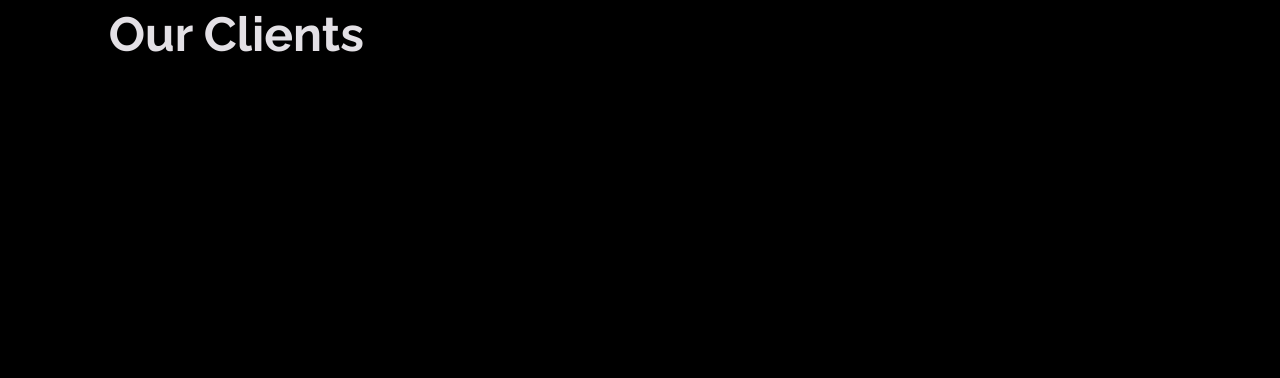
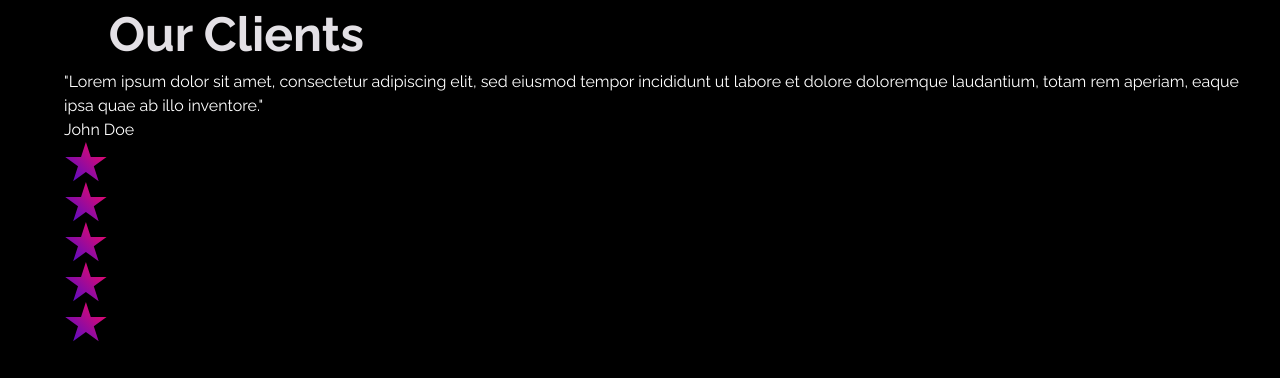
Before and after one commit to monobis/elasticmind-backup, a Next.js app: page / in a window 1280 px wide. Shown: the part 6546-6924 px from the top of the page. Before the commit the page ends 6696 px from the top, so only its background shows below. Built offline with nearby package versions, Linux system fonts and the light colour scheme.

Commit message:
feat: :sparkles: Added customized icon star

```diff
--- a/src/app/page.tsx
+++ b/src/app/page.tsx
@@ -17,6 +17,7 @@ import { CardTechnologyPrimary } from "@/components/CardTechnologyPrimary";
 import { CardTechnologySecondary } from "@/components/CardTechnologySecondary";
 import { CardService } from "@/components/CardService";
 import { CardBusinesses } from "@/components/CardBusinesses";
+import { CardFeedback } from "@/components/CardFeedback";
 
 export default function Home() {
   return (
@@ -373,6 +374,14 @@ export default function Home() {
           <div className={styles.feedbackContent}>
             <h1 className={styles.feedbackTitle}>Feedbacks from Our Clients</h1>
           </div>
+
+          <CardFeedback
+            content="Lorem ipsum dolor sit amet, consectetur adipiscing elit, sed eiusmod
+        tempor incididunt ut labore et dolore doloremque laudantium, totam rem
+        aperiam, eaque ipsa quae ab illo inventore."
+            author="John Doe"
+            stars={5}
+          />
         </div>
       </section>
     </main>
--- a/src/app/styles/theme.css
+++ b/src/app/styles/theme.css
@@ -14,6 +14,7 @@
   --color-fuchsia-400: #ef7ff9;
 
   --color-violet-600: #4a0dcc;
+  --color-violet-300: #8d0ba3;
 
   --color-green-100: #e7fff9;
 
--- /dev/null
+++ b/src/components/CardFeedback/index.tsx
@@ -0,0 +1,29 @@
+import Image from "next/image";
+import styles from "./styles.module.css";
+
+import Star from "@/../public/star.svg";
+import { StarIcon } from "../Icons/StarIcon";
+
+interface CardFeedbackProps {
+  content: string;
+  author: string;
+  stars: number;
+}
+
+export function CardFeedback({ content, author, stars }: CardFeedbackProps) {
+  return (
+    <main className={styles.container}>
+      <p className={styles.content}>"{content}"</p>
+      <div className={styles.assessment}>
+        <span className={styles.author}>{author}</span>
+        <div className={styles.stars}>
+          <StarIcon />
+          <StarIcon />
+          <StarIcon />
+          <StarIcon />
+          <StarIcon />
+        </div>
+      </div>
+    </main>
+  );
+}
--- /dev/null
+++ b/src/components/CardFeedback/styles.module.css
@@ -0,0 +1,3 @@
+.stars {
+  font-size: 5rem;
+}
--- /dev/null
+++ b/src/components/Icons/StarIcon.tsx
@@ -0,0 +1,27 @@
+export const StarIcon = () => (
+  <svg
+    width="44"
+    height="40"
+    viewBox="0 0 22 20"
+    xmlns="http://www.w3.org/2000/svg"
+  >
+    <defs>
+      <linearGradient
+        id="gradient1"
+        x1="0.619934"
+        y1="19.651"
+        x2="20.2462"
+        y2="-0.985975"
+        gradientUnits="userSpaceOnUse"
+      >
+        <stop offset="0%" stopColor="var(--color-violet-600)" />
+        <stop offset="37%" stopColor="var(--color-violet-300)" />
+        <stop offset="100%" stopColor="var(--color-rose-300)" />
+      </linearGradient>
+    </defs>
+    <path
+      d="M10.9509 0L8.51193 7.506H0.619934L7.00493 12.145L4.56593 19.651L10.9509 15.012L17.3359 19.651L14.8979 12.145L21.2829 7.506H13.3879L10.9509 0Z"
+      fill="url(#gradient1)"
+    />
+  </svg>
+);
```
Also changed, not shown: public/star.svg (added).
